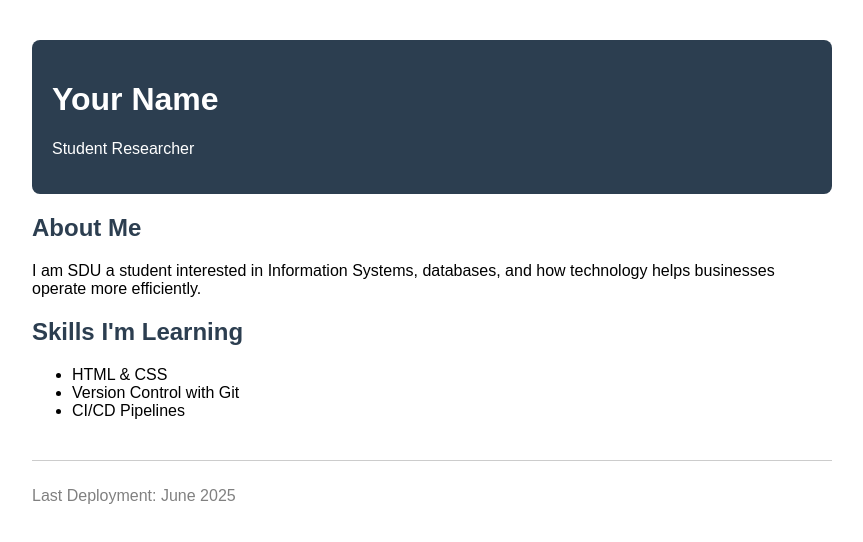
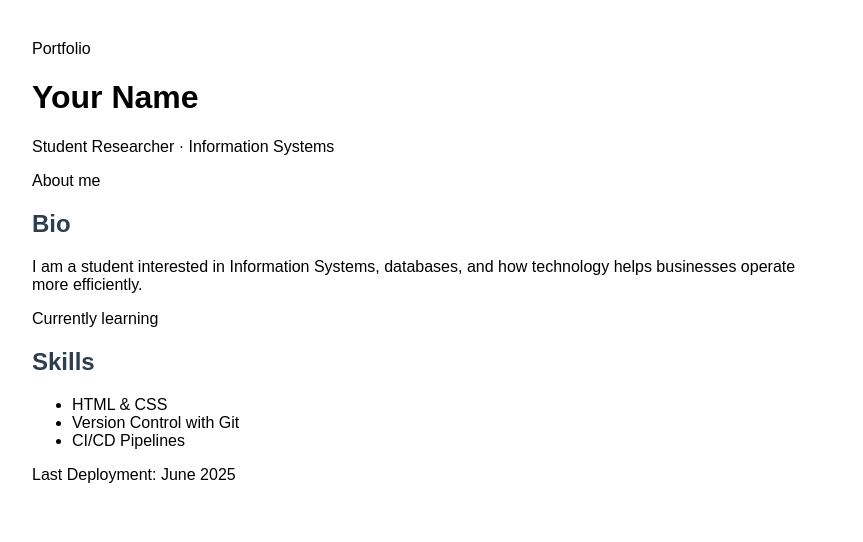
Before and after one commit to sema5056/my-devops-portfolio, a plain HTML site: page index.html in a window 1280 px wide. Shown: the whole page, without its empty margins (208-1071 px from the left). Drawn offline with Linux system fonts and the light colour scheme.

Commit message:
Update index.html

```diff
--- a/index.html
+++ b/index.html
@@ -4,29 +4,34 @@
   <meta charset="UTF-8">
   <title>My Portfolio</title>
   <link rel="stylesheet" href="style.css">
+  <link href="https://fonts.googleapis.com/css2?family=Syne:wght@400;700&family=DM+Sans:wght@300;400;500&display=swap" rel="stylesheet">
 </head>
 <body>
-  <header>
-    <h1>Your Name</h1>
-    <p>Student Researcher</p>
-  </header>
-
-  <section class="bio">
-    <h2>About Me</h2>
-    <p>I am SDU a student interested in Information Systems, databases, and how technology helps businesses operate more efficiently.</p>
-  </section>
-
-  <section class="skills">
-    <h2>Skills I'm Learning</h2>
-    <ul>
-      <li>HTML & CSS</li>
-      <li>Version Control with Git</li>
-      <li>CI/CD Pipelines</li>
-    </ul>
-  </section>
-
-  <footer>
-    <p>Last Deployment: June 2025</p>
-  </footer>
+  <div class="hero">
+    <div class="content">
+      <div class="tag">Portfolio</div>
+      <h1>Your <span>Name</span></h1>
+      <p class="subtitle">Student Researcher · Information Systems</p>
+    </div>
+  </div>
+  <div class="content">
+    <div class="grid">
+      <div class="card">
+        <div class="card-label">About me</div>
+        <h2>Bio</h2>
+        <p>I am a student interested in Information Systems, databases, and how technology helps businesses operate more efficiently.</p>
+      </div>
+      <div class="card">
+        <div class="card-label">Currently learning</div>
+        <h2>Skills</h2>
+        <ul class="skills-list">
+          <li><span class="dot"></span>HTML & CSS</li>
+          <li><span class="dot"></span>Version Control with Git</li>
+          <li><span class="dot"></span>CI/CD Pipelines</li>
+        </ul>
+      </div>
+    </div>
+  </div>
+  <div class="footer">Last Deployment: <span>June 2025</span></div>
 </body>
 </html>
```
